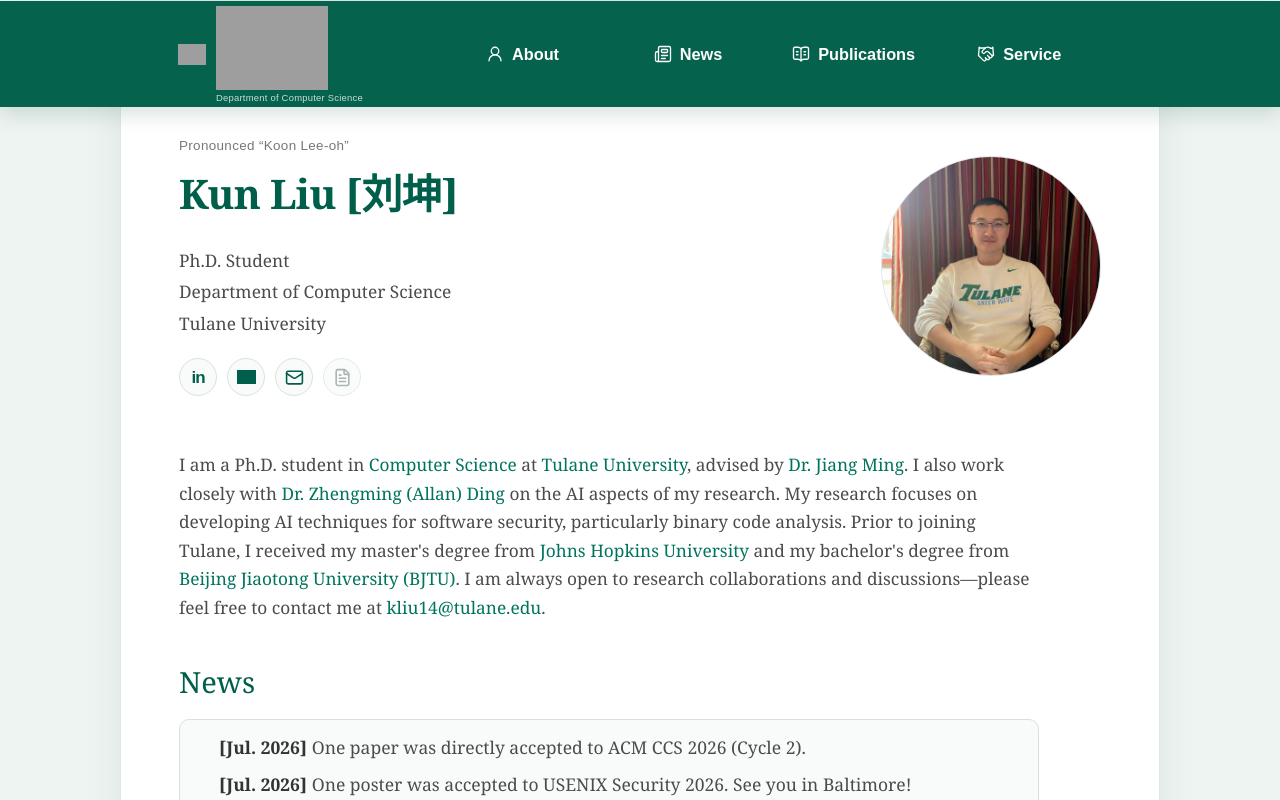
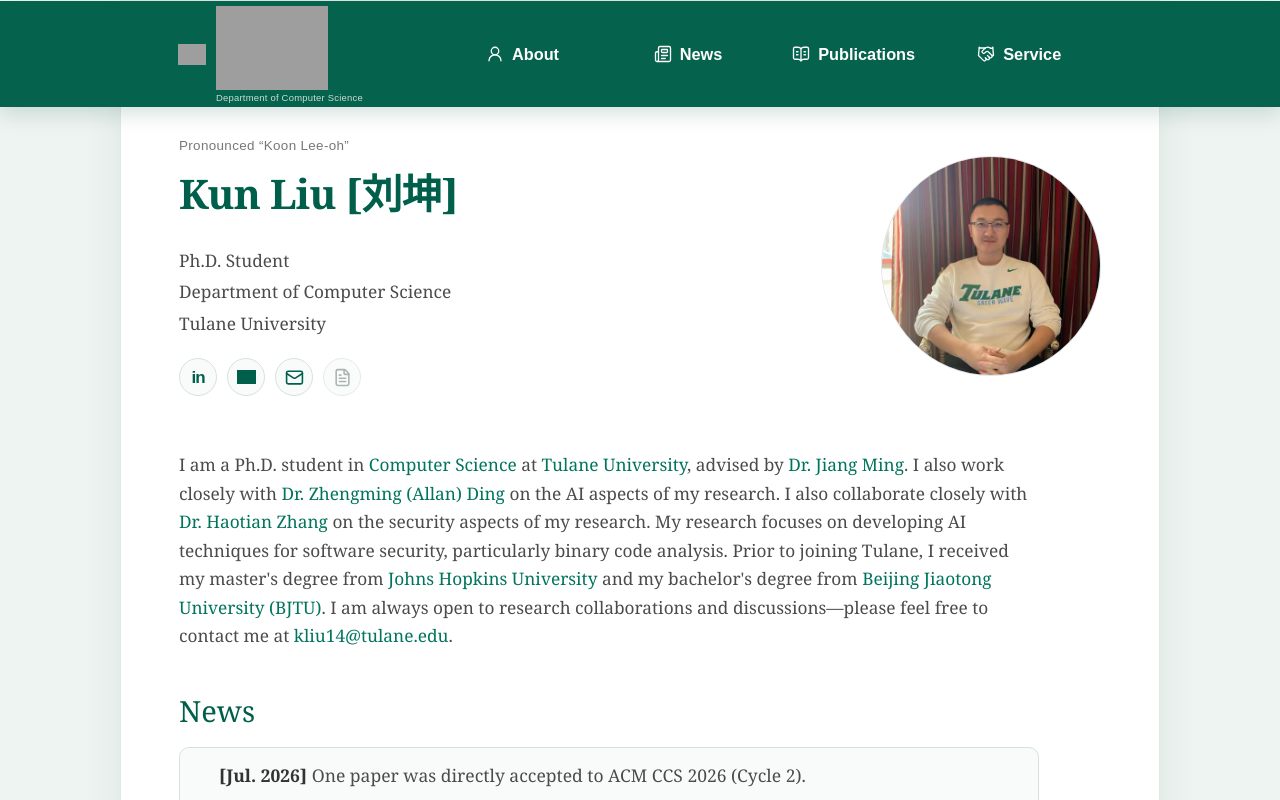
Before and after one commit to Ryan-hub-bit/ryan-hub-bit.github.io, a Next.js app: page / in a window 1280 px wide. Shown: the top 800 px of the page. Built offline with nearby package versions, Linux system fonts and the light colour scheme; grey boxes are pictures that could not be loaded.

Commit message:
Add security research collaborator to bio

```diff
--- a/app/page.tsx
+++ b/app/page.tsx
@@ -163,8 +163,12 @@ export default function Home() {
             <a href="https://allanding.github.io/" target="_blank" rel="noreferrer">
               Dr. Zhengming (Allan) Ding
             </a>{" "}
-            on the AI aspects of my research. My research focuses on developing AI
-            techniques for software security, particularly binary code analysis.
+            on the AI aspects of my research. I also collaborate closely with{" "}
+            <a href="https://haotianzhang.com/" target="_blank" rel="noreferrer">
+              Dr. Haotian Zhang
+            </a>{" "}
+            on the security aspects of my research. My research focuses on developing
+            AI techniques for software security, particularly binary code analysis.
             Prior to joining Tulane, I received my master&apos;s degree from{" "}
             <a href="https://isi.jhu.edu/" target="_blank" rel="noreferrer">
               Johns Hopkins University
```
